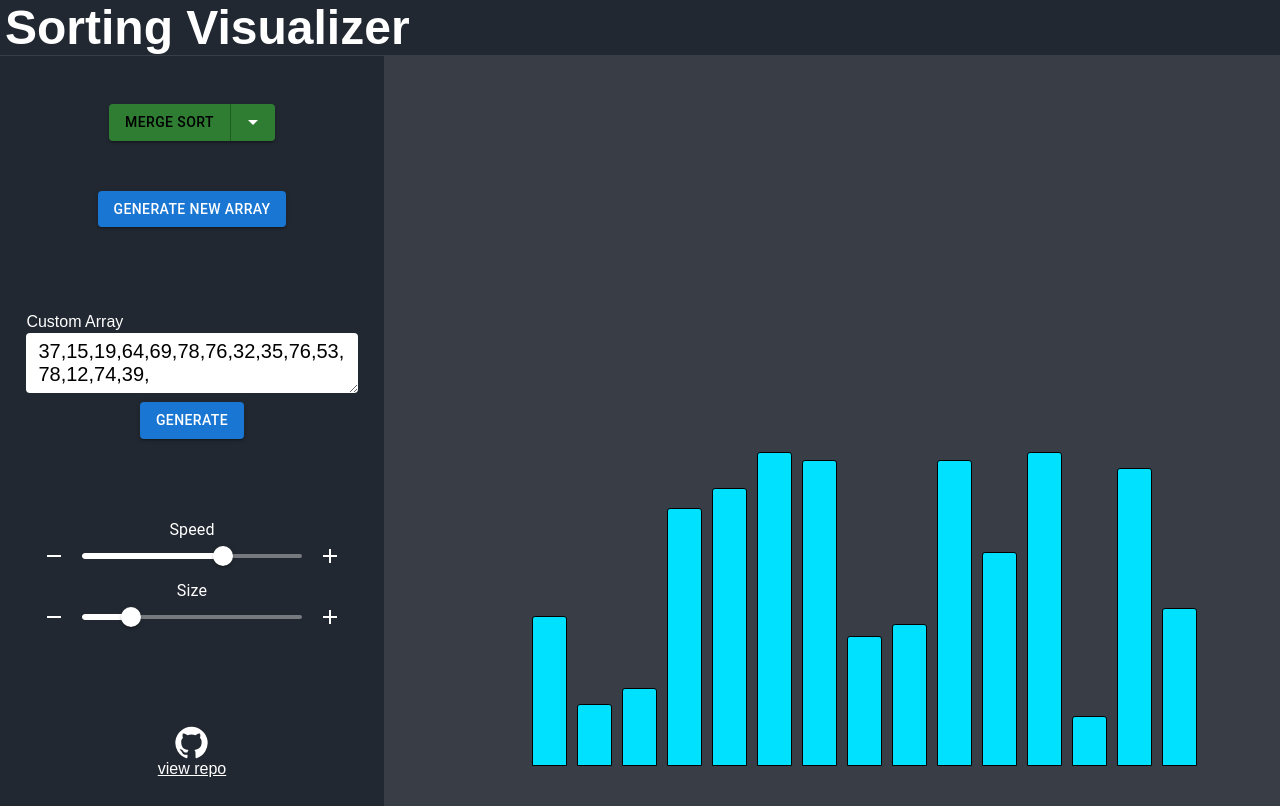
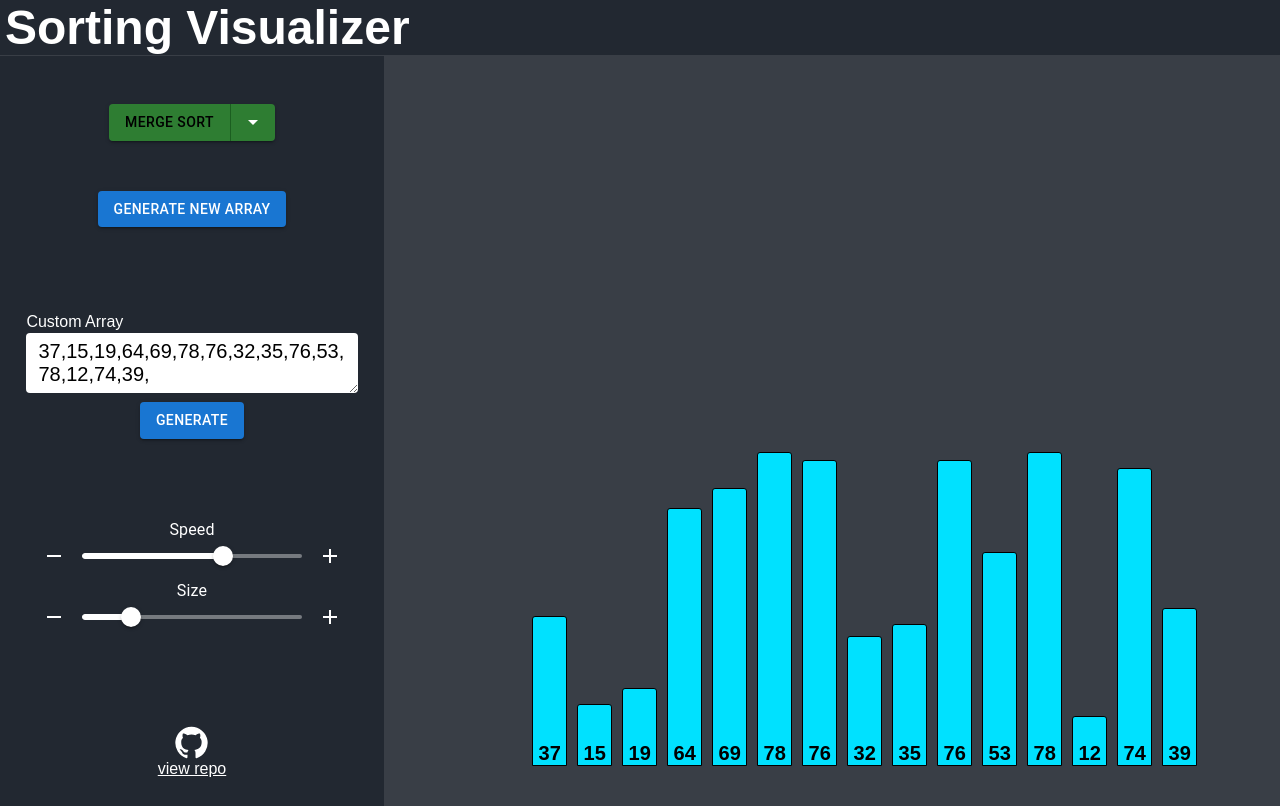
Before and after one commit to brijsiyag/Sorting-Visualizer, a React (Create React App) app: page / in a window 1280 px wide. Built offline with nearby package versions, Linux system fonts and the light colour scheme; a web font is replaced by a local one.

Commit message:
favicon update

```diff
--- a/public/index.html
+++ b/public/index.html
@@ -1,14 +1,12 @@
 <!DOCTYPE html>
 <html lang="en">
+
 <head>
   <meta charset="utf-8" />
   <link rel="icon" href="%PUBLIC_URL%/favicon.ico" />
   <meta name="viewport" content="width=device-width, initial-scale=1" />
   <meta name="theme-color" content="#000000" />
-    <meta
-      name="description"
-      content="Web site created using create-react-app"
-    />
+  <meta name="description" content="Web site created using create-react-app" />
   <link rel="apple-touch-icon" href="%PUBLIC_URL%/logo192.png" />
   <!--
       manifest.json provides metadata used when your web app is installed on a
@@ -24,8 +22,9 @@
       work correctly both with client-side routing and a non-root public URL.
       Learn how to configure a non-root public URL by running `npm run build`.
     -->
-    <title>React App</title>
+  <title>Sorting Visualizer App</title>
 </head>
+
 <body>
   <noscript>You need to enable JavaScript to run this app.</noscript>
   <div id="root"></div>
@@ -40,4 +39,5 @@
       To create a production bundle, use `npm run build` or `yarn build`.
     -->
 </body>
+
 </html>
--- a/src/Body/Body.css
+++ b/src/Body/Body.css
@@ -31,6 +31,10 @@
   justify-content: center;
   color: black;
 }
+.bar:hover {
+  font-size: 3rem !important;
+  color: white;
+}
 .red {
   background-color: #ff0000;
 }
--- a/src/Body/Body.js
+++ b/src/Body/Body.js
@@ -23,14 +23,16 @@ function Body() {
                   className="bar"
                   style={{
                     width: 500 / size + "px",
-                    fontSize: 300 / size + "px",
+                    fontSize: `min(${300 / size}px, 2rem)`,
                     height: item.value * 4,
                     transform: `translate(${
                       (600 / size + 5) * index
                     }px, ${0}px)`,
                     transition: `transform ${speed / 1500}s ease`,
                   }}
-                ></div>
+                >
+                  {item.value}
+                </div>
               );
             })}
           </div>
--- a/src/SideBar/Buttons/Buttons.js
+++ b/src/SideBar/Buttons/Buttons.js
@@ -40,8 +40,8 @@ export default function SplitButton() {
   const handleClick = async () => {
     const sarr = [];
     // console.log(sarr, "SARR");
-    // selectedIndex === 0 && Insertion_sort(sarr, speed, setDisabled);
-    // selectedIndex === 1 && Bubble_sort(sarr, speed, setDisabled);
+    selectedIndex === 0 && Insertion_sort([...arr], speed, setDisabled);
+    selectedIndex === 1 && Bubble_sort([...arr], speed, setDisabled);
     selectedIndex === 3 && Merge_sort(getArr, speed, setDisabled);
     setDisabled(true);
   };
--- a/src/features/SortingSlice.js
+++ b/src/features/SortingSlice.js
@@ -35,7 +35,6 @@ export const counterSlice = createSlice({
           }px, ${0}px)`;
           element.classList.remove("green");
           element.classList.remove("yellow");
-          element.innerHTML = action.payload[i];
         }
       }
       return {
@@ -64,7 +63,6 @@ export const counterSlice = createSlice({
           }px, ${0}px)`;
           element.classList.remove("green");
           element.classList.remove("yellow");
-          element.innerHTML = tempArr[i].value;
         }
       }
       return {
```
Also changed, not shown: 1 other file (tests, documents, lock files or other folders). Lines whose indentation alone changed are shown as unchanged.
